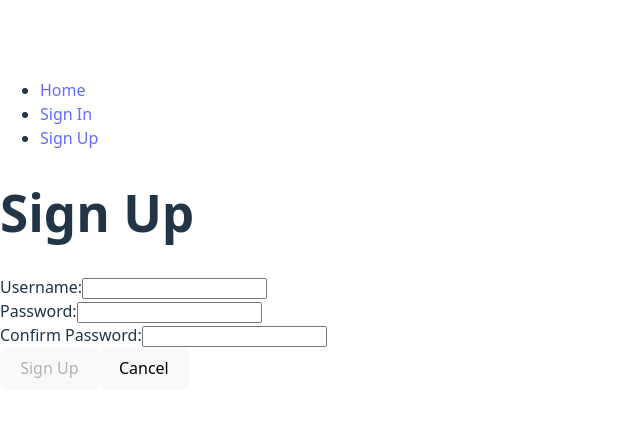
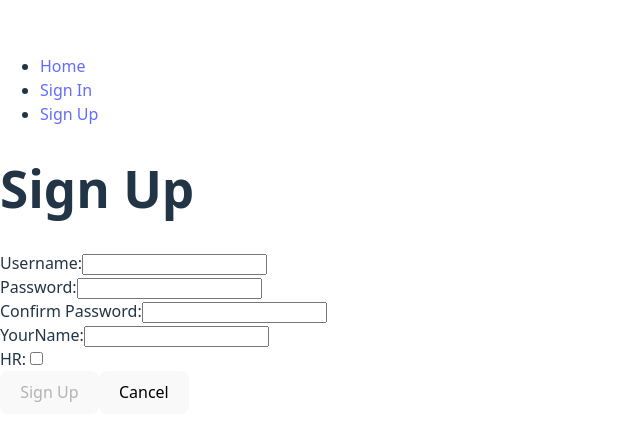
Before and after one commit to Saeedzxz123/job-Board-frontend, a React (Vite) app: page /sign-up in a window 1280 px wide. Shown: the part 174-614 px from the top of the page, without its empty margins (0-640 px from the left). Built offline with nearby package versions, Linux system fonts and the light colour scheme; no server answers.

Commit message:
Finish add Checkbox and Your feild in sign-up page

```diff
--- a/src/components/SignUpForm/SignUpForm.jsx
+++ b/src/components/SignUpForm/SignUpForm.jsx
@@ -77,6 +77,30 @@ const SignUpForm = () => {
           />
         </div>
 
+         {/* yourName Field */}
+        <div>
+          <label htmlFor='yourName'>YourName:</label>
+          <input
+            type='text'
+            id='yourName'
+            name='yourName'
+            onChange={handleChange}
+            required
+          />
+        </div>
+
+         {/* CheckBox HR Field */}
+        <div>
+          <label htmlFor='HR'>HR:</label>
+          <input
+            type='checkbox'
+            id='HR'
+            name='HR'
+            onChange={handleChange}
+            required
+          />
+        </div>
+
         {/* Form Actions */}
         <div>
           <button disabled={isFormInvalid()}>Sign Up</button>
```
Also changed, not shown: 1 other file (tests, documents, lock files or other folders).
